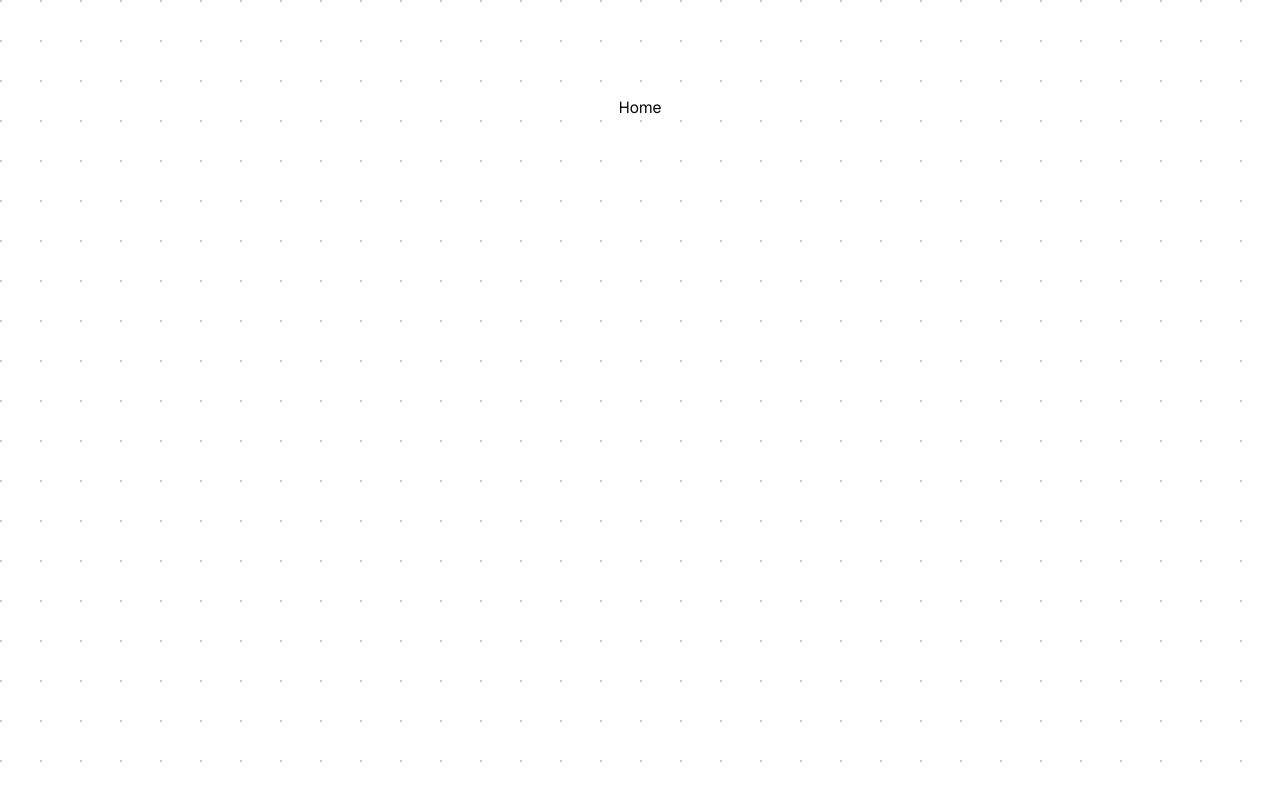
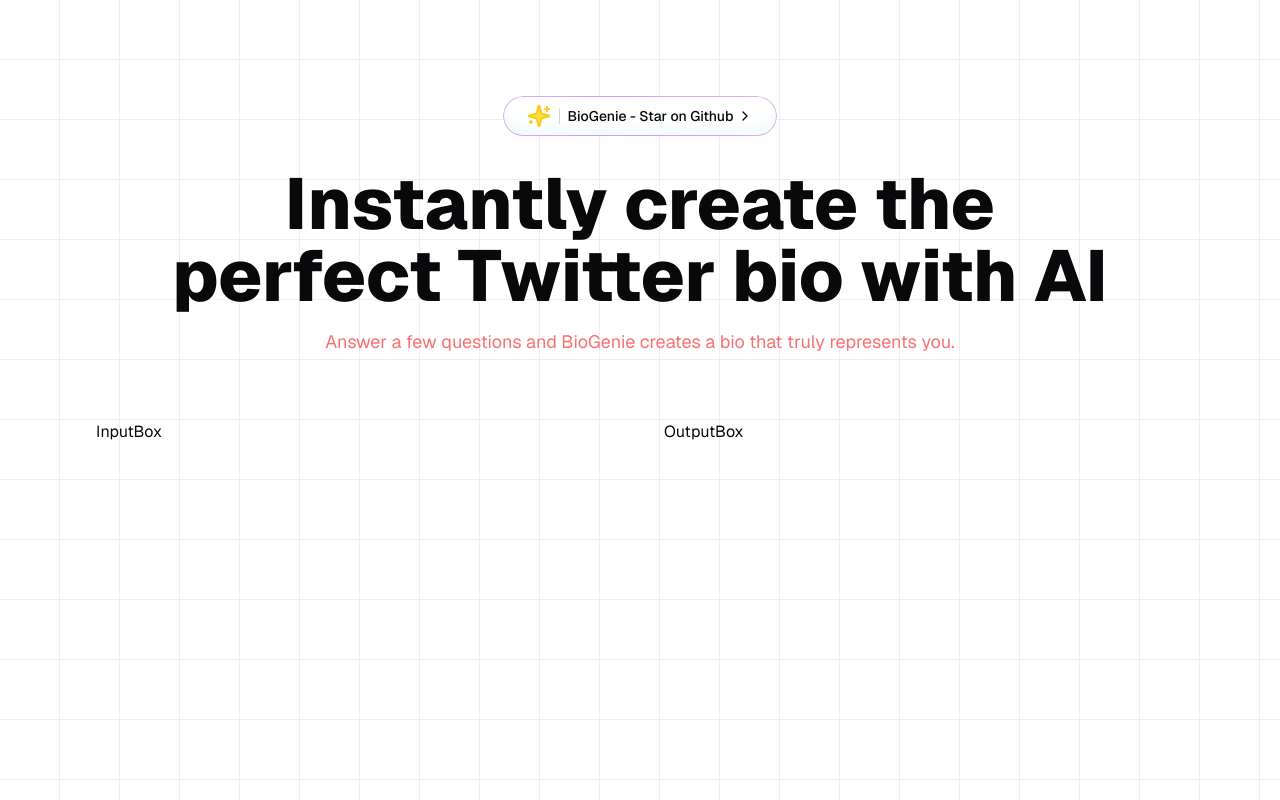
Before and after one commit to Stroller15/BioGenie-ai, a Next.js app: page / in a window 1280 px wide. Built offline with nearby package versions, Linux system fonts and the light colour scheme.

Commit message:
add hero banner and background grid

```diff
--- a/src/app/layout.tsx
+++ b/src/app/layout.tsx
@@ -4,11 +4,11 @@ import { GeistSans } from 'geist/font/sans';
 
 import "./globals.css";
 import { cn } from "@/lib/utils";
-import DotPattern from "@/components/magicui/dot-pattern";
+import GridPattern from "@/components/magicui/grid-pattern";
 
 
 export const metadata: Metadata = {
-  title: "twtBio-AI",
+  title: "BioGenie | Twitter bio generator",
   description: "Twitter bio generator by AI",
 };
 
@@ -20,7 +20,7 @@ export default function RootLayout({
   return (
     <html lang="en">
       <body className={cn(GeistSans.variable, "font-sans")}>
-        <DotPattern width={40} height={40} className="-z-10 "/>
+        <GridPattern width={60} height={60} className="-z-10 opacity-60"/>
         {children}
       </body>
     </html>
--- a/src/app/page.tsx
+++ b/src/app/page.tsx
@@ -1,9 +1,26 @@
-
+import Link from "next/link"
+import AnimatedGradientText from '../components/magicui/animated-gradient-text';
+import { ChevronRight, Sparkles } from "lucide-react";
+import InputBox from "@/components/shared/InputBox";
+import OutputBox from "@/components/shared/OutputBox";
 
 export default function Home() {
   return (
-    <main className="flex min-h-screen flex-col items-center justify-between p-24">
-     Home
+    <main className="relative grid grid-cols-2 gap-12 p-24">
+      <div className="col-span-full group w-full flex flex-col items-center justify-center text-center space-y-4 mb-4">
+      <Link href="https://github.com/Stroller15/twtbio-ai" target="_blank" className="mb-4">
+        <AnimatedGradientText className="px-6 py-2 rounded-full">
+        <Sparkles className="w-6 h-6 fill-yellow-300 text-yellow-400" />
+        <hr className="mx-2 h-4 w-[1px] bg-gray-300"/>
+        BioGenie - Star on Github
+          <ChevronRight className="ml-1 size-4 transiton-tranform duration-300 ease-in-out group-hover:translate-x-0.5" />
+        </AnimatedGradientText>
+      </Link>
+      <h1 className="font-extrabold text-7xl text-center w-full lg:w-[90%] mx-auto mt-4">Instantly create the perfect Twitter bio with AI</h1>
+      <p className="text-lg text-red-400">Answer a few questions and BioGenie creates a bio that truly represents you.</p>
+      </div>
+      <InputBox />
+      <OutputBox />
     </main>
   );
 }
--- /dev/null
+++ b/src/components/magicui/animated-gradient-text.tsx
@@ -0,0 +1,25 @@
+import { cn } from "@/lib/utils";
+import { ReactNode } from "react";
+
+export default function AnimatedGradientText({
+  children,
+  className,
+}: {
+  children: ReactNode;
+  className?: string;
+}) {
+  return (
+    <div
+      className={cn(
+        "group relative mx-auto flex max-w-fit flex-row items-center justify-center rounded-2xl bg-white/40 px-4 py-1.5 text-sm font-medium shadow-[inset_0_-8px_10px_#8fdfff1f] backdrop-blur-sm transition-shadow duration-500 ease-out [--bg-size:300%] hover:shadow-[inset_0_-5px_10px_#8fdfff3f] dark:bg-black/40",
+        className,
+      )}
+    >
+      <div
+        className={`absolute inset-0 block h-full w-full animate-gradient bg-gradient-to-r from-[#ffaa40]/50 via-[#9c40ff]/50 to-[#ffaa40]/50 bg-[length:var(--bg-size)_100%] p-[1px] ![mask-composite:subtract] [border-radius:inherit] [mask:linear-gradient(#fff_0_0)_content-box,linear-gradient(#fff_0_0)]`}
+      />
+
+      {children}
+    </div>
+  );
+}
--- a/src/components/magicui/dot-pattern.tsx
+++ /dev/null
@@ -1,55 +0,0 @@
-import { cn } from "@/lib/utils";
-import { useId } from "react";
-
-interface DotPatternProps {
-  width?: any;
-  height?: any;
-  x?: any;
-  y?: any;
-  cx?: any;
-  cy?: any;
-  cr?: any;
-  className?: string;
-  [key: string]: any;
-}
-export function DotPattern({
-  width = 16,
-  height = 16,
-  x = 0,
-  y = 0,
-  cx = 1,
-  cy = 1,
-  cr = 1,
-  className,
-  ...props
-}: DotPatternProps) {
-  const id = useId();
-
-  return (
-    <svg
-      aria-hidden="true"
-      className={cn(
-        "pointer-events-none absolute inset-0 h-full w-full fill-neutral-400/80",
-        className,
-      )}
-      {...props}
-    >
-      <defs>
-        <pattern
-          id={id}
-          width={width}
-          height={height}
-          patternUnits="userSpaceOnUse"
-          patternContentUnits="userSpaceOnUse"
-          x={x}
-          y={y}
-        >
-          <circle id="pattern-circle" cx={cx} cy={cy} r={cr} />
-        </pattern>
-      </defs>
-      <rect width="100%" height="100%" strokeWidth={0} fill={`url(#${id})`} />
-    </svg>
-  );
-}
-
-export default DotPattern;
--- /dev/null
+++ b/src/components/magicui/grid-pattern.tsx
@@ -0,0 +1,71 @@
+import { cn } from "@/lib/utils";
+import { useId } from "react";
+
+interface GridPatternProps {
+  width?: any;
+  height?: any;
+  x?: any;
+  y?: any;
+  squares?: Array<[x: number, y: number]>;
+  strokeDasharray?: any;
+  className?: string;
+  [key: string]: any;
+}
+
+export function GridPattern({
+  width = 40,
+  height = 40,
+  x = -1,
+  y = -1,
+  strokeDasharray = 0,
+  squares,
+  className,
+  ...props
+}: GridPatternProps) {
+  const id = useId();
+
+  return (
+    <svg
+      aria-hidden="true"
+      className={cn(
+        "pointer-events-none absolute inset-0 h-full w-full fill-gray-400/30 stroke-gray-400/30",
+        className,
+      )}
+      {...props}
+    >
+      <defs>
+        <pattern
+          id={id}
+          width={width}
+          height={height}
+          patternUnits="userSpaceOnUse"
+          x={x}
+          y={y}
+        >
+          <path
+            d={`M.5 ${height}V.5H${width}`}
+            fill="none"
+            strokeDasharray={strokeDasharray}
+          />
+        </pattern>
+      </defs>
+      <rect width="100%" height="100%" strokeWidth={0} fill={`url(#${id})`} />
+      {squares && (
+        <svg x={x} y={y} className="overflow-visible">
+          {squares.map(([x, y]) => (
+            <rect
+              strokeWidth="0"
+              key={`${x}-${y}`}
+              width={width - 1}
+              height={height - 1}
+              x={x * width + 1}
+              y={y * height + 1}
+            />
+          ))}
+        </svg>
+      )}
+    </svg>
+  );
+}
+
+export default GridPattern;
--- /dev/null
+++ b/src/components/shared/InputBox.tsx
@@ -0,0 +1,9 @@
+import React from 'react'
+
+const InputBox = () => {
+  return (
+    <div>InputBox</div>
+  )
+}
+
+export default InputBox
--- /dev/null
+++ b/src/components/shared/OutputBox.tsx
@@ -0,0 +1,9 @@
+import React from 'react'
+
+const OutputBox = () => {
+  return (
+    <div>OutputBox</div>
+  )
+}
+
+export default OutputBox
--- a/tailwind.config.ts
+++ b/tailwind.config.ts
@@ -62,6 +62,11 @@ const config = {
         sm: "calc(var(--radius) - 4px)",
       },
       keyframes: {
+        gradient: {
+          to: {
+            backgroundPosition: "var(--bg-size) 0",
+          },
+        },
         "accordion-down": {
           from: { height: "0" },
           to: { height: "var(--radix-accordion-content-height)" },
@@ -74,6 +79,7 @@ const config = {
       animation: {
         "accordion-down": "accordion-down 0.2s ease-out",
         "accordion-up": "accordion-up 0.2s ease-out",
+        gradient: "gradient 8s linear infinite",
       },
     },
   },
```
